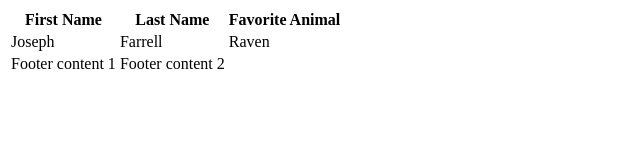
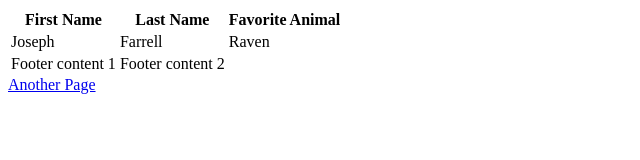
Before and after one commit to Ing-waz/html-exercise, a plain HTML site: page favorities.html in a window 1280 px wide. Shown: the whole page, without its empty margins (0-640 px from the left). Drawn offline with Linux system fonts and the light colour scheme.

```diff
--- a/favorities.html
+++ b/favorities.html
@@ -21,3 +21,5 @@
       </tr>
     </tfoot>
   </table>
+
+  <a href="/Galvanize/html-exercise/favorites.html">Another Page</a>
```
